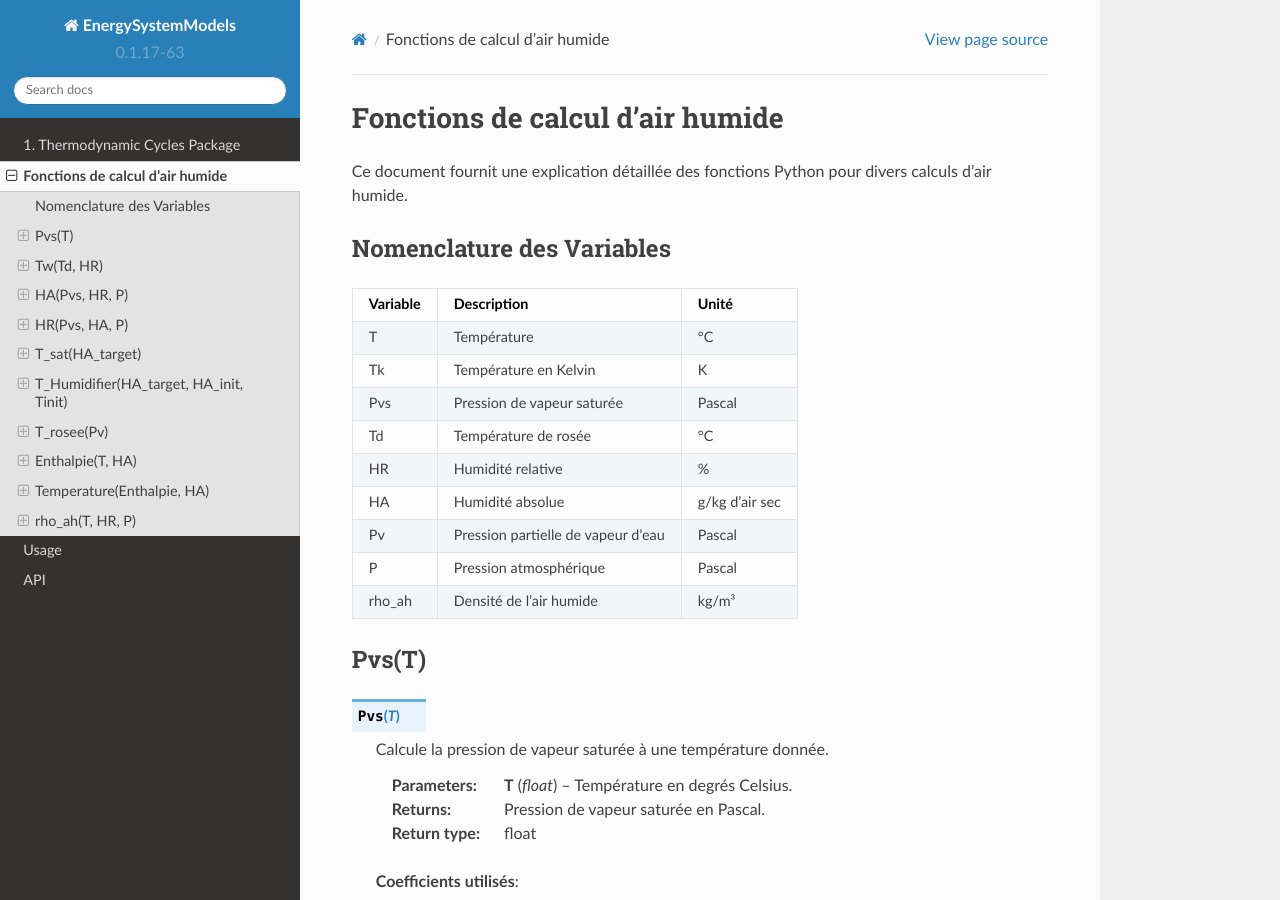
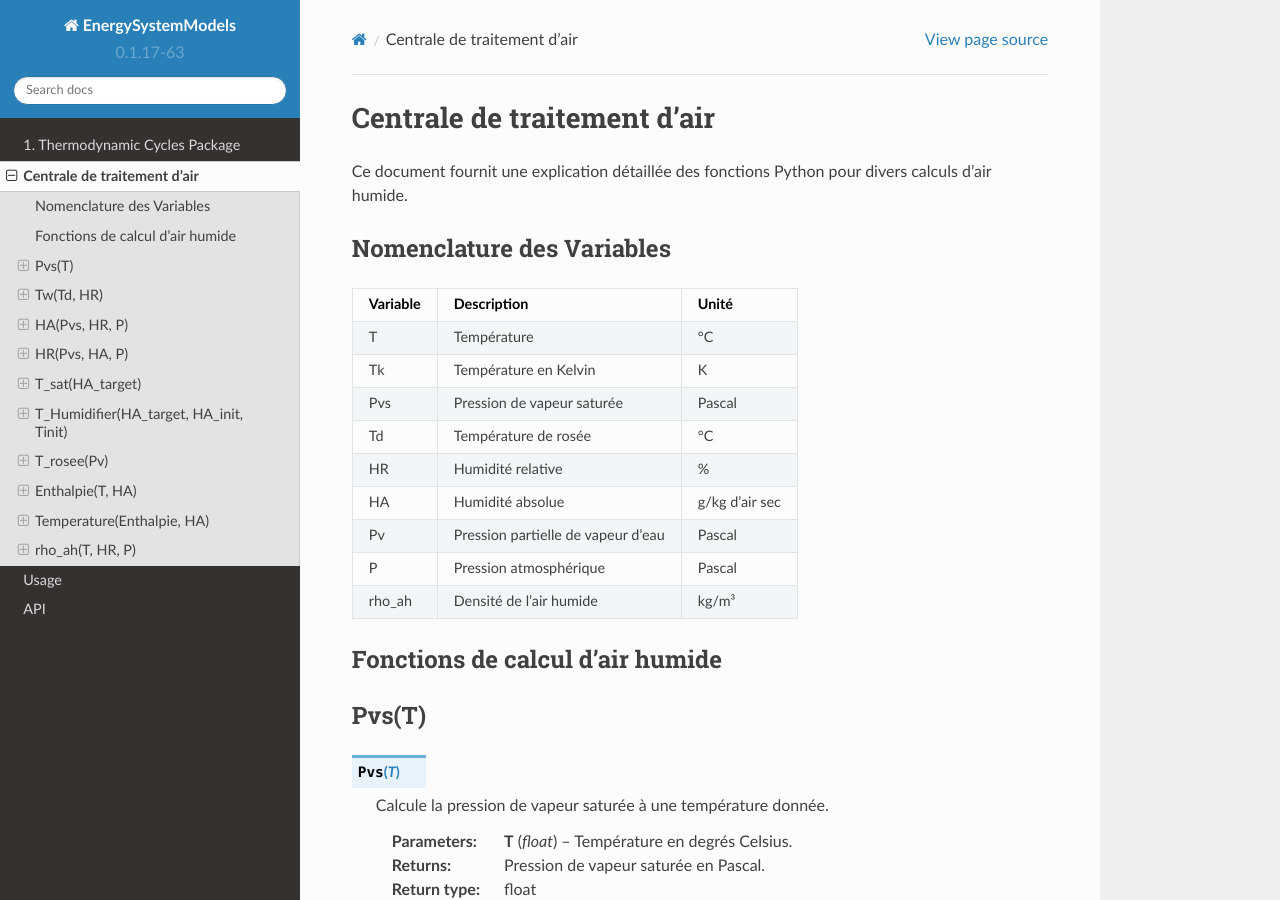
Before and after one commit to ZoheirHADID/EnergySystemModels-Tutorial, a Sphinx documentation site: the page built from docs/source/Traitement_d_air.rst, in a window 1280 px wide and 900 px high. Built offline with Sphinx 7.4.7 and the Read the Docs theme 2.0.0, drawn with Linux system fonts in a browser that asks for light colours.

Commit message:
Update Traitement_d_air.rst

```diff
--- a/docs/source/Traitement_d_air.rst
+++ b/docs/source/Traitement_d_air.rst
@@ -1,6 +1,6 @@
 .. _titre_section:
 
-Fonctions de calcul d'air humide
+Centrale de traitement d'air
 ==================================================================
 
 Ce document fournit une explication détaillée des fonctions Python pour divers calculs d'air humide.
@@ -30,6 +30,8 @@ Nomenclature des Variables
 | rho_ah   | Densité de l'air humide             | kg/m³          |
 +----------+-------------------------------------+----------------+
 
+Fonctions de calcul d'air humide
+--------------------------------
 
 Pvs(T)
 -------
```
